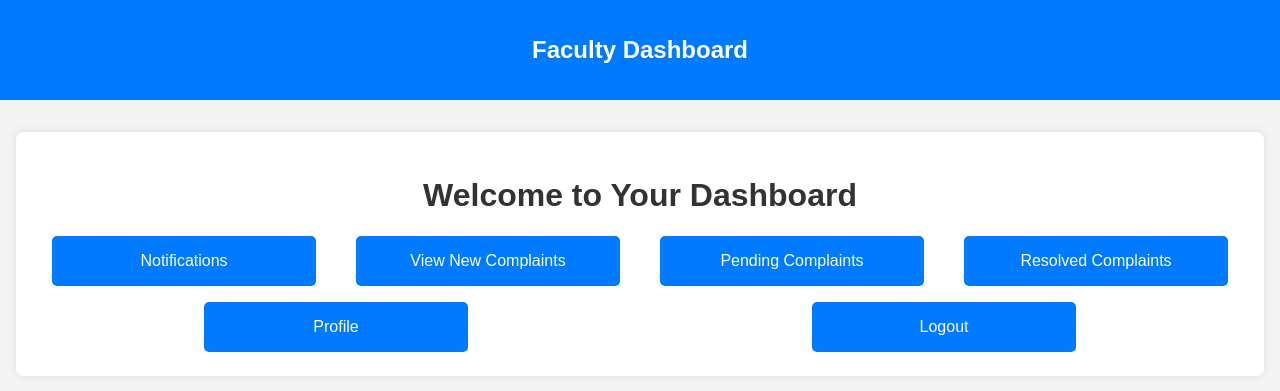
After one commit to KavyaAKSuresH/MINIPROJECT, a Django app: page /base/facultyhome in a window 1280 px wide. The commit adds this page. Shown: the top 391 px of the page. Run offline with Django 5.2, Linux system fonts and the light colour scheme.

Commit message:
i create faculty dash board

```diff
--- /dev/null
+++ b/mycomplaint/base/templates/facultydash.html
@@ -0,0 +1,72 @@
+<!DOCTYPE html>
+<html lang="en">
+<head>
+    <meta charset="UTF-8">
+    <meta name="viewport" content="width=device-width, initial-scale=1.0">
+    <title>Faculty Dashboard</title>
+    <style>
+        body {
+            font-family: Arial, sans-serif;
+            margin: 0;
+            padding: 0;
+            background-color: #f4f4f4;
+        }
+        header {
+            background-color: #007bff;
+            color: white;
+            text-align: center;
+            padding: 1rem;
+        }
+        .container {
+            max-width: 1200px;
+            margin: 2rem auto;
+            padding: 1.5rem;
+            background: white;
+            box-shadow: 0 0 10px rgba(0, 0, 0, 0.1);
+            border-radius: 8px;
+        }
+        h1 {
+            text-align: center;
+            color: #333;
+        }
+        .buttons {
+            display: flex;
+            justify-content: space-around;
+            flex-wrap: wrap;
+            gap: 1rem;
+        }
+        .buttons a {
+            display: inline-block;
+            padding: 1rem 2rem;
+            text-decoration: none;
+            background: #007bff;
+            color: white;
+            border-radius: 5px;
+            font-size: 1rem;
+            text-align: center;
+            width: 200px;
+        }
+        .buttons a:hover {
+            background: #0056b3;
+        }
+    </style>
+</head>
+<body>
+    <header>
+        <h2>Faculty Dashboard</h2>
+    </header>
+    <div class="container">
+        <h1>Welcome to Your Dashboard</h1>
+        <div class="buttons">
+
+                <a href="{% url 'notifications' %}">Notifications</a>
+                <a href="{% url 'new_complaints' %}">View New Complaints</a>
+                <a href="{% url 'pending_complaints' %}">Pending Complaints</a>
+                <a href="{% url 'resolved_complaints' %}">Resolved Complaints</a>
+                <a href="{% url 'profile' %}">Profile</a>
+                <a href="{% url 'logout' %}">Logout</a>
+
+        </div>
+    </div>
+</body>
+</html>
--- a/mycomplaint/base/urls.py
+++ b/mycomplaint/base/urls.py
@@ -7,4 +7,12 @@ urlpatterns = [
     path('register_complaint', views.register_complaint, name='register'),
     path('track_complaint', views.track_complaint, name='track_complaint'),
     path('view_complaint', views.view_complaint, name='view_complaint'),
+
+    path('facultyhome', views.facultyhome, name='facultyhome'),
+    path('notifications', views.notifications, name='notifications'),
+    path('new_complaints', views.new_complaints, name='new_complaints'),
+    path('pending_complaints', views.pending_complaints, name='pending_complaints'),
+    path('resolved_complaints', views.resolved_complaints, name='resolved_complaints'),
+    path('profile', views.profile, name='profile'),
+    path('logout', views.logout_view, name='logout'),
 ]
--- a/mycomplaint/base/views.py
+++ b/mycomplaint/base/views.py
@@ -1,4 +1,5 @@
 from django.shortcuts import render
+from django.http import HttpResponse
 
 
 def home(request):
@@ -12,3 +13,26 @@ def track_complaint(request):
 
 def view_complaint(request):
     return render(request, 'viewcomplaint.html')
+
+
+
+# Dashboard views
+def facultyhome(request):
+    return render(request, 'facultydash.html')
+def notifications(request):
+    return render(request, 'notifications.html')
+
+def new_complaints(request):
+    return render(request, 'new_complaints.html')
+
+def pending_complaints(request):
+    return render(request, 'pending_complaints.html')
+
+def resolved_complaints(request):
+    return render(request, 'resolved_complaints.html')
+
+def profile(request):
+    return render(request, 'profile.html')
+
+def logout_view(request):
+    return HttpResponse("You have been logged out.")
```
Also changed, not shown: mycomplaint/base/templates/new_complaints.html (added, +12 -0 lines), mycomplaint/base/templates/notifications.html (added, +12 -0 lines), mycomplaint/base/templates/pending_complaints.html (added, +12 -0 lines), mycomplaint/base/templates/profile.html (added, +12 -0 lines), mycomplaint/base/templates/register.html (+11 -0 lines), mycomplaint/base/templates/resolved_complaints.html (added, +12 -0 lines).
